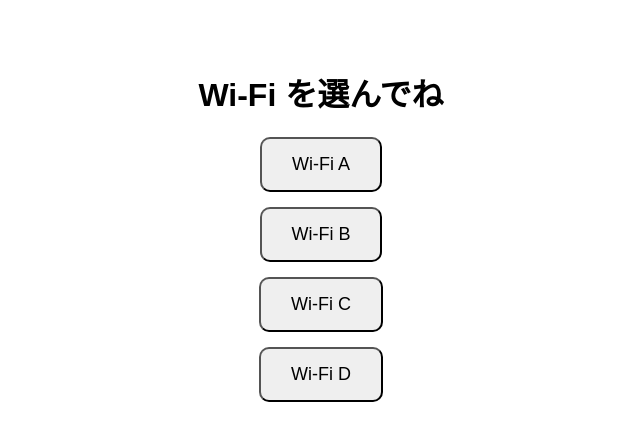
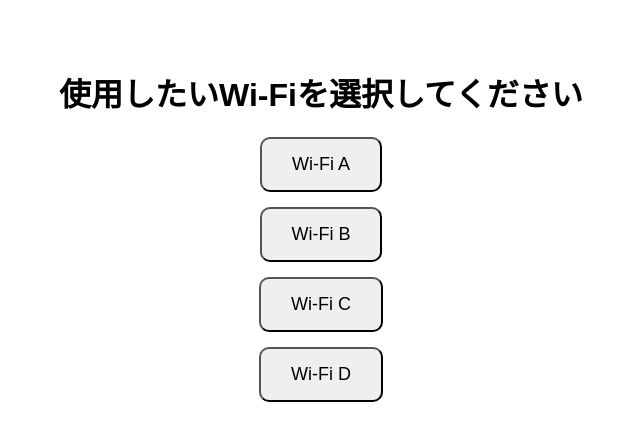
Before and after one commit to CAIN218/wifi-page, a plain HTML site: page wifi.html in a window 1280 px wide. Shown: the whole page, without its empty margins (319-959 px from the left). Drawn offline with Linux system fonts and the light colour scheme.

Commit message:
Update wifi.html

```diff
--- a/wifi.html
+++ b/wifi.html
@@ -15,7 +15,7 @@
   </style>
 </head>
 <body>
-  <h1>Wi-Fi を選んでね</h1>
+  <h1>使用したいWi-Fiを選択してください</h1>
   <button onclick="location.href='https://drive.google.com/file/d/1z97gXIg1D6UCm7cnvXP0-_OFaWCxe9Yb/view?usp=sharing'">Wi-Fi A</button>
   <button onclick="location.href='https://drive.google.com/file/d/1FxnFR2XOXQoZVSgMUQ-ArZEoFQVh7x4R/view?usp=sharing'">Wi-Fi B</button>
   <button onclick="location.href='https://drive.google.com/file/d/1_0udSLp3w2A7e2YpIyMgDJ1pdqnucg8Q/view?usp=sharing'">Wi-Fi C</button>
```
